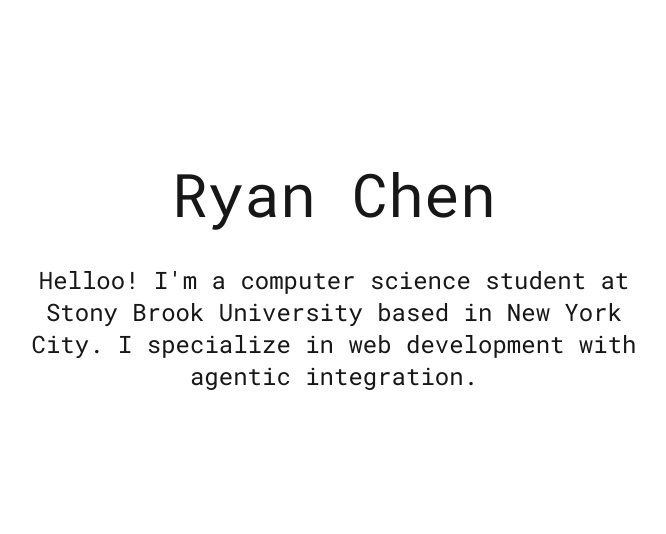
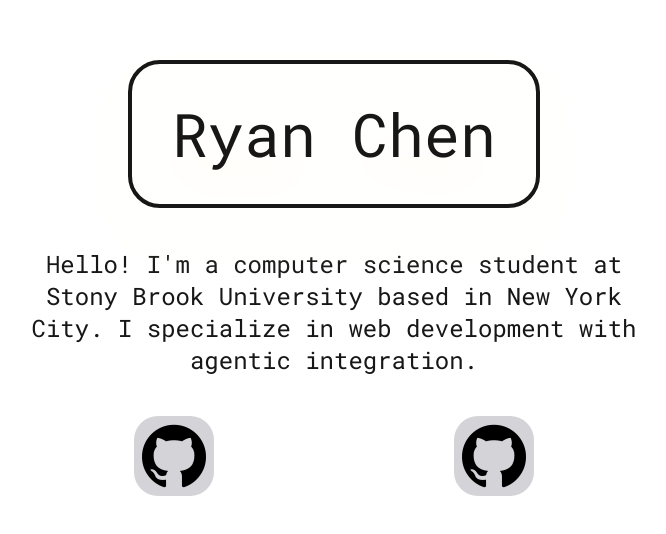
Before and after one commit to Bismithblde/profolio, a Next.js app: page / in a window 1280 px wide. Shown: the part 122-656 px from the top of the page, without its empty margins (306-972 px from the left). Built offline with nearby package versions, Linux system fonts and the light colour scheme.

Commit message:
added links, shadows, better tailwind

```diff
--- a/app/page.tsx
+++ b/app/page.tsx
@@ -1,14 +1,37 @@
 import React from "react";
-
+import githubLogo from "../public/github.png";
 export default function page() {
   return (
     <div className="flex justify-center items-center h-screen flex-col gap-10">
-      <h1 className="text-6xl roboto-mono">Ryan Chen</h1>
+      <div className="w-auto h-auto  rounded-4xl border-4 drop-shadow-2xl drop-shadow-amber-50 hover:drop-shadow-2xl hover:drop-shadow-amber-200 transition-all duration-300 ease-in-out">
+        <h1 className="text-6xl roboto-mono p-10">Ryan Chen</h1>
+      </div>
+
       <h2 className="text-2xl roboto-mono w-1/2 text-center">
-        Helloo! I'm a computer science student at Stony Brook University based
-        in New York City. I specialize in web development with agentic
-        integration.
+        {" "}
+        Hello! I'm a computer science student at Stony Brook University based in
+        New York City. I specialize in web development with agentic integration.
       </h2>
+      <div className="flex  w-1/2 h-20 flex-row justify-around">
+        <div className="w-auto h-auto bg-zinc-300 rounded-3xl">
+          <a href="https://github.com/Bismithblde" target="_blank">
+            <img
+              src={githubLogo.src}
+              alt="GitHub Logo"
+              className="h-16 w-16 m-2 inline-block filter brightness-1"
+            />
+          </a>
+        </div>
+        <div className="w-auto h-auto bg-zinc-300 rounded-3xl">
+          <a href="https://github.com/Bismithblde" target="_blank">
+            <img
+              src={githubLogo.src}
+              alt="GitHub Logo"
+              className="h-16 w-16 m-2 inline-block filter brightness-1"
+            />
+          </a>
+        </div>
+      </div>
     </div>
   );
 }
```
